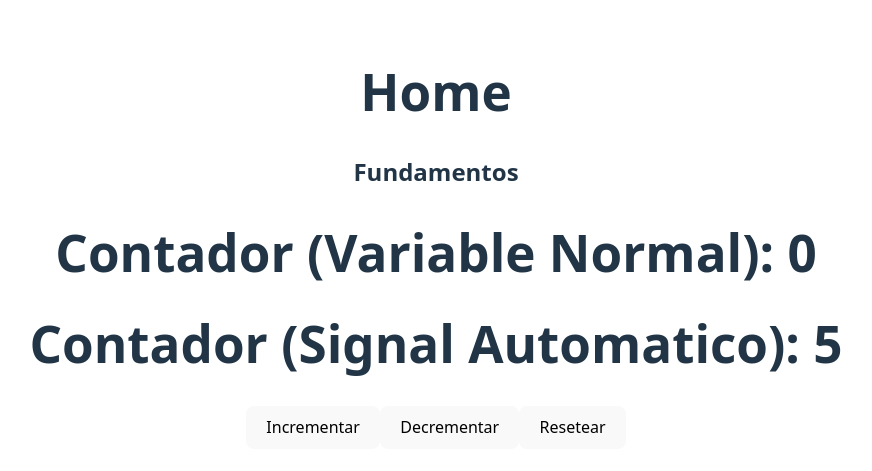
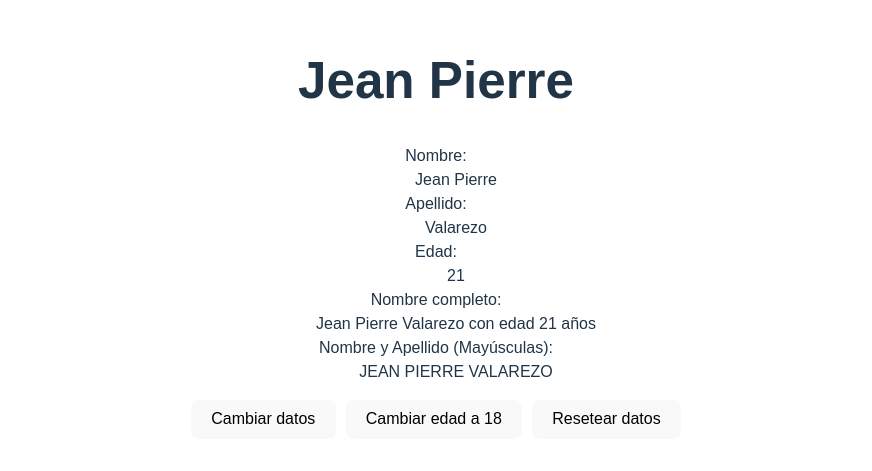
Before and after one commit to SebastianGomez0910/icc-ppw-u2-React, a React (Vite) app: page / in a window 1280 px wide. Shown: the part 161-632 px from the top of the page, without its empty margins (204-1076 px from the left). Built offline with nearby package versions, Linux system fonts and the light colour scheme.

Commit message:
feat: Despliegue de PerfilPage y nueva versión de build

```diff
--- a/src/App.jsx
+++ b/src/App.jsx
@@ -1,11 +1,12 @@
-import Homepage from './homepage/homepage.jsx';
-import'./App.css';
+import PerfilPage from './perfilpages/perfilpage.tsx';
+import './App.css';
 
 function App(){
   return(
     <>
-      <Homepage />
+      <PerfilPage />
     </>
   );
 }
+
 export default App;
--- /dev/null
+++ b/src/perfilpages/perfilpage.tsx
@@ -0,0 +1,79 @@
+import { useState } from "react";
+
+// 1. Definición de la interfaz (esto requiere .tsx)
+interface PerfilPage {
+  name: string;
+  lastName: string;
+  age: number;
+}
+
+// 2. Datos iniciales para reutilizar en el reset
+const INITIAL_DATA: PerfilPage = {
+  name: "Jean Pierre",
+  lastName: "Valarezo",
+  age: 21,
+};
+
+export default function PerfilPage() {
+  // 3. Uso de useState con tipado (esto también requiere .tsx)
+  const [perfil, setPerfil] = useState<PerfilPage>(INITIAL_DATA);
+
+  // Desestructuración para facilitar el acceso en el JSX
+  const { name, lastName, age } = perfil;
+
+  // Función que usa los datos
+  const getFullName = (): string =>
+    `${name} ${lastName} con edad ${age} años`;
+
+  const changeData = (): void => {
+    setPerfil({
+      name: "Sebastian",
+      lastName: "Gomez",
+      age: 25,
+    });
+  };
+
+  const changeAge = (): void => {
+    setPerfil((prevPerfil) => ({
+      ...prevPerfil,
+      age: 18,
+    }));
+  };
+
+  const resetData = (): void => {
+    setPerfil(INITIAL_DATA);
+  };
+
+  return (
+    <div style={{ fontFamily: "Arial", margin: "20px" }}>
+      <h1>{name}</h1>
+
+      <dl>
+        <dt>Nombre:</dt>
+        <dd>{name}</dd>
+
+        <dt>Apellido:</dt>
+        <dd>{lastName}</dd>
+
+        <dt>Edad:</dt>
+        <dd>{age}</dd>
+
+        <dt>Nombre completo:</dt>
+        <dd>{getFullName()}</dd>
+
+        <dt>Nombre y Apellido (Mayúsculas):</dt>
+        <dd>{`${name.toUpperCase()} ${lastName.toUpperCase()}`}</dd>
+      </dl>
+
+      <button onClick={changeData} style={{ marginRight: '10px' }}>
+        Cambiar datos
+      </button>
+      <button onClick={changeAge} style={{ marginRight: '10px' }}>
+        Cambiar edad a 18
+      </button>
+      <button onClick={resetData}>
+        Resetear datos
+      </button>
+    </div>
+  );
+}
```
